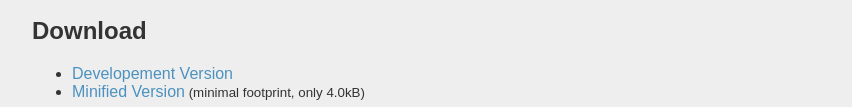
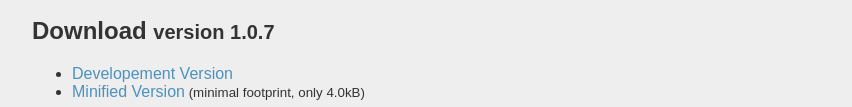
Before and after one commit to marvinGitHub/EasyZoom, a plain HTML site: page index.html in a window 1280 px wide. Shown: the part 400-507 px from the top of the page, without its empty margins (208-1060 px from the left). Drawn offline with Linux system fonts and the light colour scheme.

Commit message:
Added:  - version to download section

```diff
--- a/index.html
+++ b/index.html
@@ -67,7 +67,7 @@ $(document).ready(function() {
 <span><small>(Check out this demo while hovering the image above)</small></span>
 <p>EasyZoom is an basic, lightweight <a class="no-underline" href="http://www.jquery.com/" target="_blank">jQuery</a> image zoom plugin based on the previous work by Alen Grakalic and Matt Hinchliffe. This modified version of EasyZoom includes a feature to show a preview of the magnified image. The original gallery extension and mobile device support has been removed. </p>
 
-<h2>Download</h2>
+<h2>Download <small>version 1.0.7</small></h2>
 <ul>
     <li><a class="no-underline" href="public/static/js/jquery.easyzoom-modified.js">Developement Version</a></li>
     <li><a class="no-underline" href="public/static/js/jquery.easyzoom-modified.min.js">Minified Version</a><small> (minimal footprint, only 4.0kB)</small></li>
```
